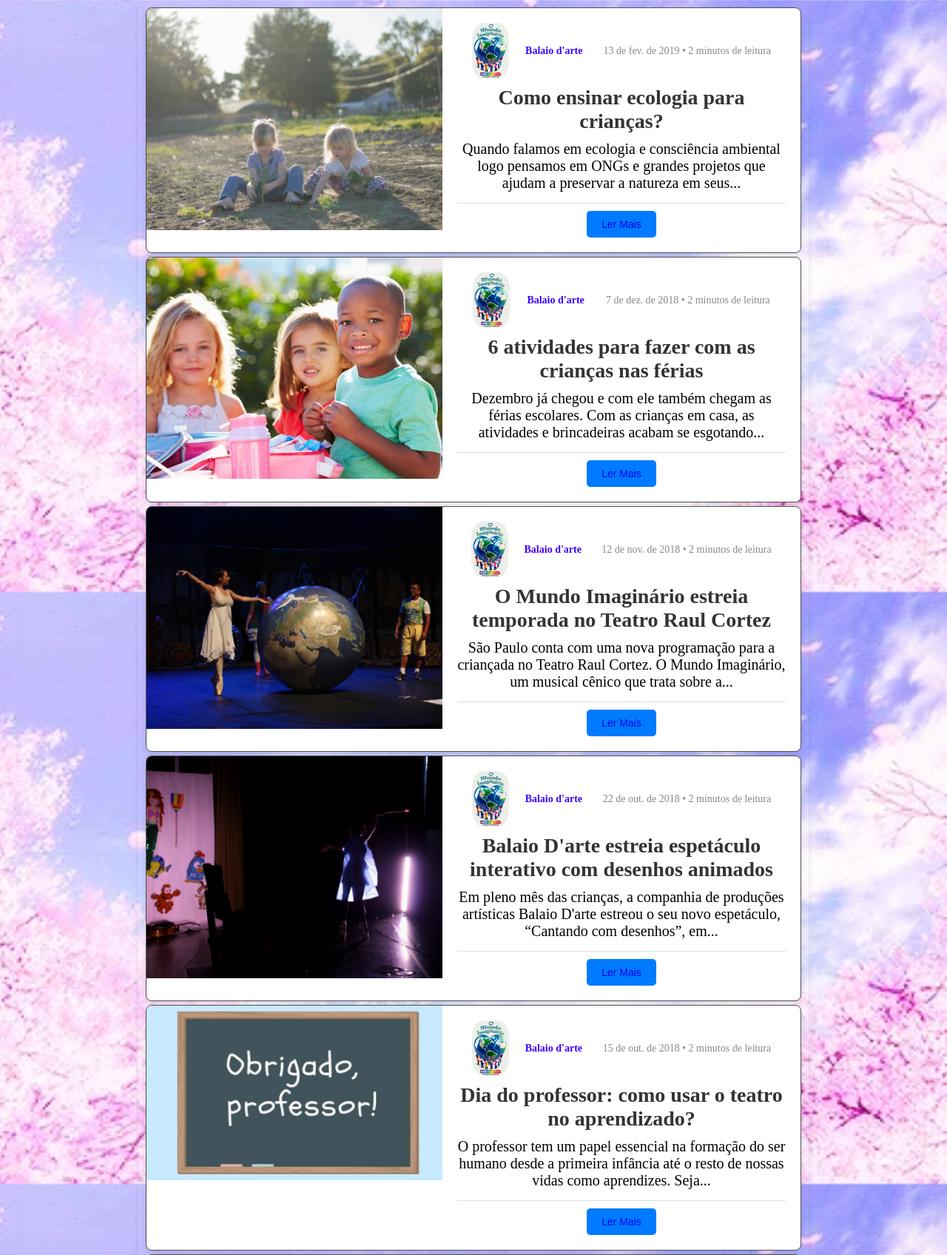
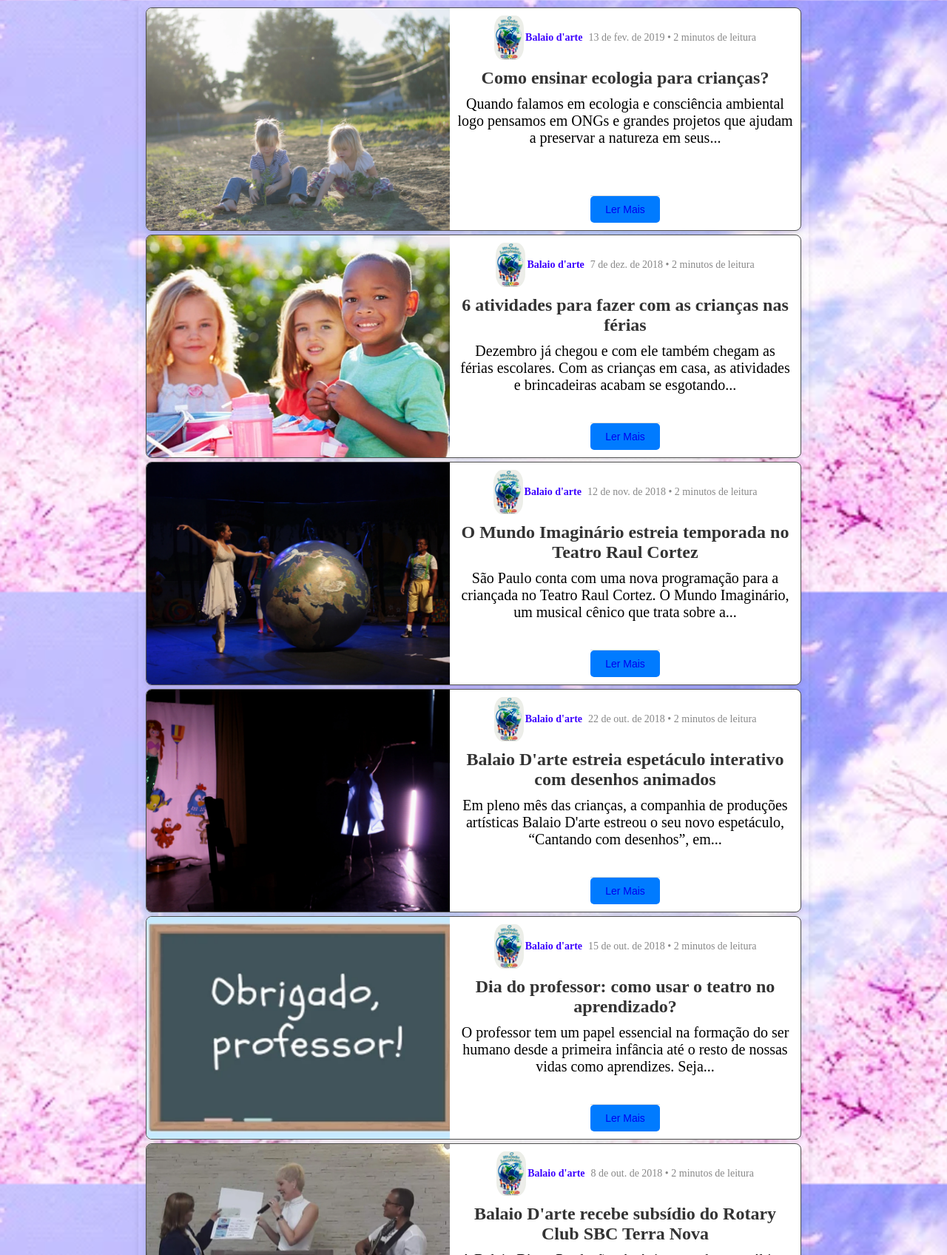
Before and after one commit to MichelWars/MundoImaginario, a Django app: page /blog/ in a window 1280 px wide. Shown: the part 180-1876 px from the top of the page at 74% size. Run offline with Django 5.2, Linux system fonts and the light colour scheme; some web fonts are replaced.

Commit message:
correção de bugs

```diff
--- a/core/templates/base.html
+++ b/core/templates/base.html
@@ -12,6 +12,8 @@
         min-height: 100%;
         align-items: center;
         text-align: center;
+        display: flex;
+        flex-direction: column;
     }
 
     header {
@@ -163,7 +165,7 @@
 
     </head>
 
-    <body>
+
 
         <header><!--Cabeçalho do corpo -->
             <div><h1 class="header">Mundo Imaginario - O Musical!</h1></div><!--Titulo -->
@@ -232,5 +234,3 @@
             </div>
         </footer>
         <!-- Rodapé da pagina -->
-
-    </body>
--- a/web/templates/blog.html
+++ b/web/templates/blog.html
@@ -5,6 +5,10 @@
 
 <style>
 
+    main{
+
+        display: flex;
+        }
 
 
 
@@ -14,32 +18,37 @@
     border-radius: 8px;
     background-color: #fff;
     max-width: 1000px;
+    height: 300px;
     box-shadow: 0 4px 8px rgba(0, 0, 0, 0.1);
     overflow: hidden;
     margin: 5px;
 }
 
 .post-image img {
-    width: 400px;
-    height: auto;
+    width: 410px;
+    height: 300px;
     object-fit: cover;
 }
 
 .post-content {
-    padding: 20px;
+    display: flex;
+    flex-direction: column;  /* Organiza os itens em coluna */
+    padding: 10px;
     flex: 1;
+
 }
 
 .post-header {
     display: flex;
-    align-items: center;
+   align-items: center;
     font-size: 14px;
     color: #3c00ff;
-    margin-bottom: 10px;
+    margin-bottom: 1px;
+
 }
 
 .author-logo {
-    width: 50px;
+    width: 40px;
     height: auto;
     border-radius: 30%;
     margin-right: 2px;
@@ -55,7 +64,7 @@
 }
 
 .post-title {
-    font-size: 28px;
+    font-size: 24px;
     color: #333;
     margin: 10px 0;
 }
@@ -67,13 +76,13 @@
 }
 
 .post-footer {
-    display: flex;
-    justify-content: space-between;
+    display: block;
     align-items: center;
     font-size: 14px;
     color: #888;
     border-top: 1px solid #ddd;
-    padding-top: 10px;
+    height: auto;
+    margin-top: auto;  /* Faz com que o rodapé seja empurrado para o final */
 }
 
 
@@ -92,7 +101,7 @@ button{
     font-size: 1em;
     cursor: pointer;
     transition: 0.3s;
-    margin-top: auto;
+
 }
 
 a{
```
Also changed, not shown: web/templates/agenda.html (+2 -5 lines), web/templates/peca1.html (+14 -22 lines).
